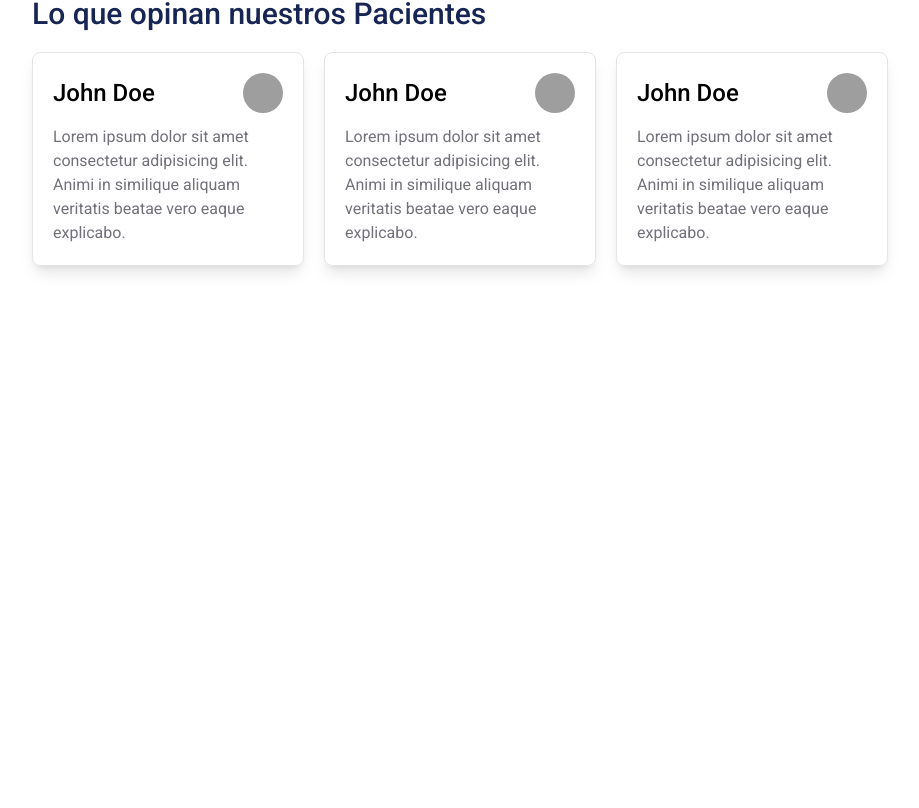
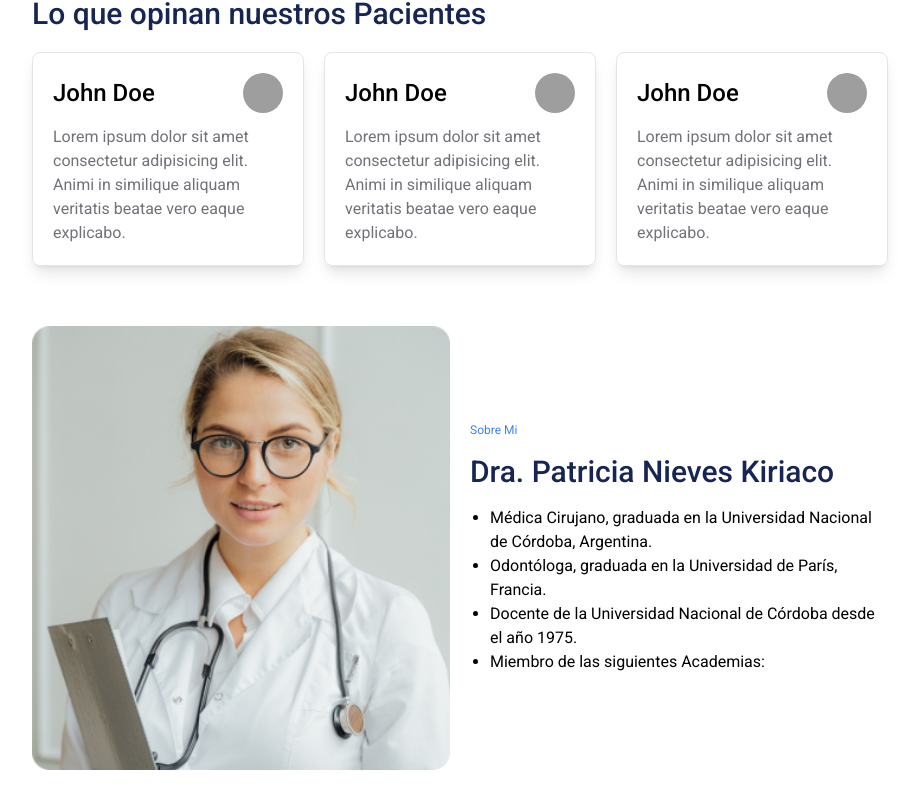
Before and after one commit to felipems1/landing-dentist, an Angular app: page / in a window 1280 px wide. Shown: the part 1639-2447 px from the top of the page, without its empty margins (180-1099 px from the left). Before the commit the page ends 1965 px from the top, so only its background shows below. Built offline with nearby package versions, Linux system fonts and the light colour scheme; grey boxes are pictures that could not be loaded.

Commit message:
feat: add about-section component

```diff
--- /dev/null
+++ b/src/app/features/home/components/about-section/about-section.component.html
@@ -0,0 +1,18 @@
+<div class="grid grid-cols-1 sm:grid-cols-2 gap-5 p-5 sm:items-center">
+  <img src="/images/ui/ui-4.png" alt="" class="w-full object-cover" />
+
+  <div class="flex flex-col gap-4">
+    <span class="text-blue-500 text-xs">Sobre Mi</span>
+    <span class="text-3xl font-medium text-blue-950">Dra. Patricia Nieves Kiriaco</span>
+
+    <ul class="list-disc pl-5">
+      <li>
+        Médica Cirujano, graduada en la Universidad Nacional de Córdoba,
+        Argentina.
+      </li>
+      <li>Odontóloga, graduada en la Universidad de París, Francia.</li>
+      <li>Docente de la Universidad Nacional de Córdoba desde el año 1975.</li>
+      <li>Miembro de las siguientes Academias:</li>
+    </ul>
+  </div>
+</div>
--- a/src/app/features/home/home.component.html
+++ b/src/app/features/home/home.component.html
@@ -8,4 +8,6 @@
   <app-service-section></app-service-section>
 
   <app-comments-section></app-comments-section>
+
+  <app-about-section></app-about-section>
 </div>
--- a/src/app/features/home/home.component.ts
+++ b/src/app/features/home/home.component.ts
@@ -4,6 +4,7 @@ import { ExperienceSectionComponent } from './components/experience-section/expe
 import { ContactSectionComponent } from './components/contact-section/contact-section.component';
 import { ServiceSectionComponent } from './components/service-section/service-section.component';
 import { CommentsSectionComponent } from './components/comments-section/comments-section.component';
+import { AboutSectionComponent } from './components/about-section/about-section.component';
 
 @Component({
   selector: 'app-home',
@@ -13,7 +14,8 @@ import { CommentsSectionComponent } from './components/comments-section/comments
     ExperienceSectionComponent,
     ContactSectionComponent,
     ServiceSectionComponent,
-    CommentsSectionComponent
+    CommentsSectionComponent,
+    AboutSectionComponent
   ],
   templateUrl: './home.component.html',
   styleUrl: './home.component.scss'
```
Also changed, not shown: src/app/features/home/components/about-section/about-section.component.ts (added, +12 -0 lines), public/images/ui/ui-4.png (added), src/app/features/home/components/about-section/about-section.component.scss (added).
